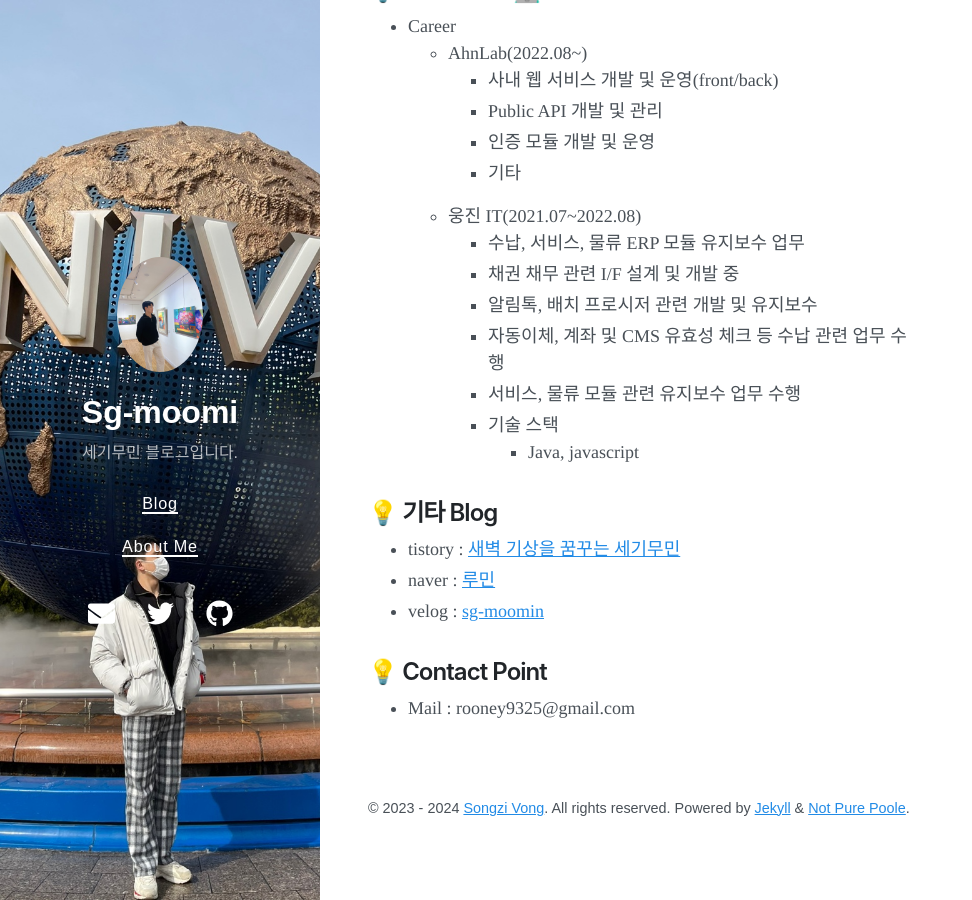
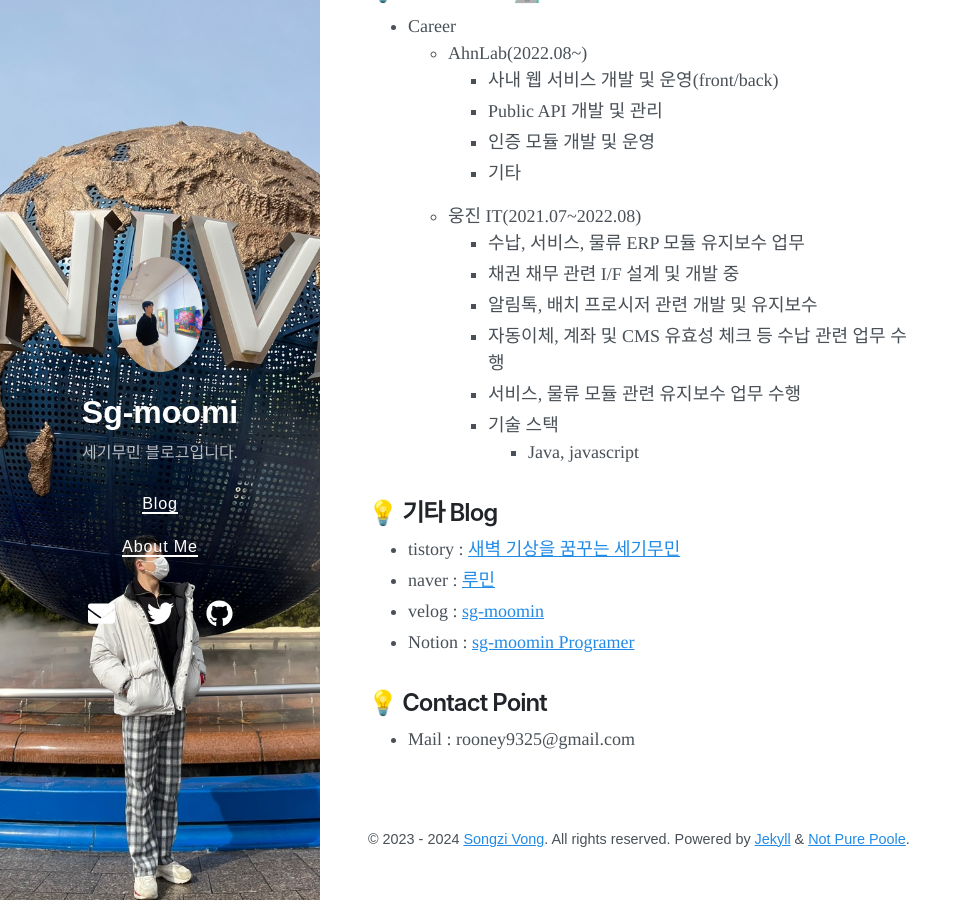
Before and after one commit to sg-moomin/sg-moomin.github.io, a Jekyll site: the page built from about.md, in a window 1280 px wide and 900 px high, scrolled down 1037 px. Shown: the whole window, without its empty margins (0-972 px from the left). Built offline with Jekyll 4.4.1, drawn with Linux system fonts in a browser that asks for light colours; nearby versions of some CDN libraries.

Commit message:
docs : about me 기타 블로그 링크 추가

```diff
--- a/about.md
+++ b/about.md
@@ -29,6 +29,7 @@ title: About Me
   - tistory : [새벽 기상을 꿈꾸는 세기무민](https://sg-moomin.tistory.com/)
   - naver : [루민](https://blog.naver.com/rooney9325)
   - velog : [sg-moomin](https://velog.io/@sg-moomin)
+  - Notion : [sg-moomin Programer](https://www.notion.so/Programer-Sg-moomin-68443a26b1d040ada31f93e8a236c813?pvs=4)
 
 ## 💡 Contact Point
 - Mail : rooney9325@gmail.com
```
